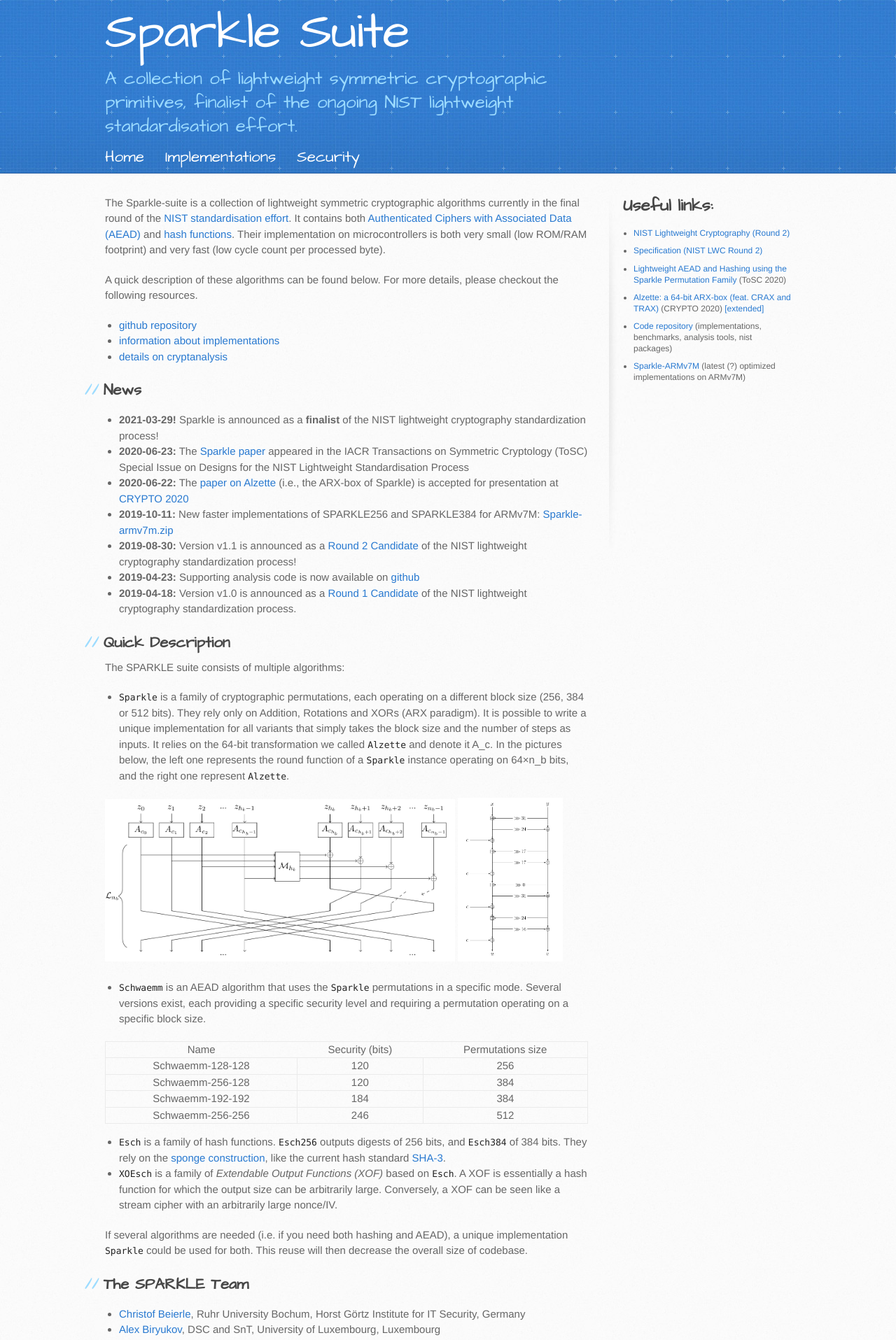
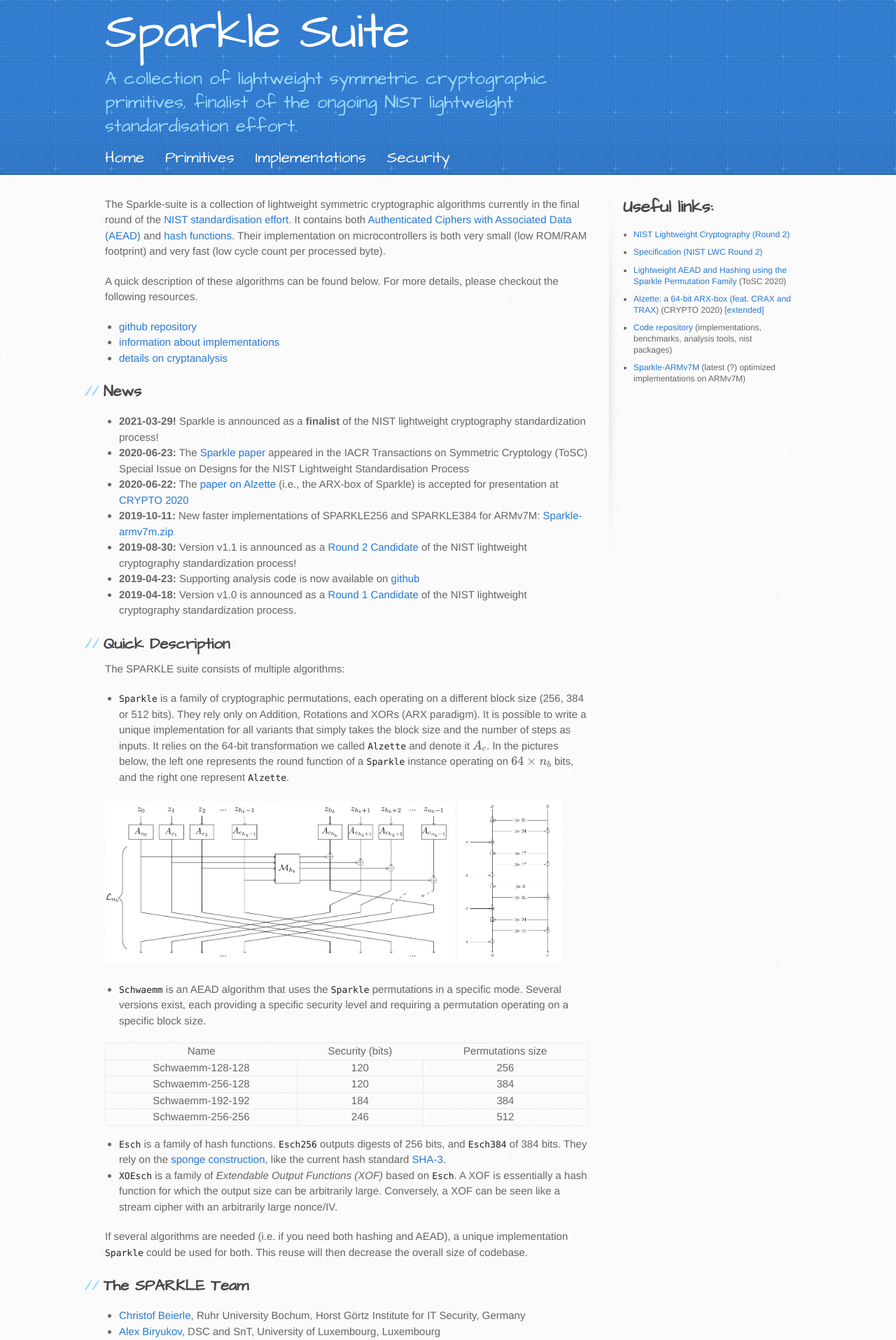
Before and after one commit to sparkle-lwc/sparkle-lwc.github.io, a Jekyll site: the page built from index.markdown, in a window 1280 px wide. Shown: the top 1915 px of the page at 70% size. Built offline with Jekyll 4.4.1, drawn with Linux system fonts in a browser that asks for light colours; nearby versions of some CDN libraries.

Commit message:
Primitives

```diff
--- a/_layouts/default.html
+++ b/_layouts/default.html
@@ -28,7 +28,16 @@
         <h1><a href="{{ site.url }}">{{ site.title }}</a></h1>
         <h2> {{ site.description }} </h2>
         <nav>
-          <a href="/">Home</a>
+          <a class="menuitem" href="/">Home</a>
+          <div class="dropdown">
+            <button class="menuitem dropbtn">Primitives</button>
+            <div class="dropdown-content">
+              <a href="/alzette/">Alzette - ARX-box</a>
+              <a href="/sparkle/">Sparkle - Permutation</a>
+              <a href="/esch/">(XO)Esch - (extendable output) hash function</a>
+              <a href="/schwaemm/">Schwaemm - Authenticated Encryption</a>
+            </div>
+          </div>
           <a href="/implementations">Implementations</a>
           <a href="/security/">Security</a>
         </nav>
--- a/index.markdown
+++ b/index.markdown
@@ -31,7 +31,7 @@
 
 The SPARKLE suite consists of multiple algorithms:
 - `Sparkle` is a family of cryptographic permutations, each operating on a different block size (256, 384 or 512 bits). They rely only on Addition, Rotations and XORs (ARX paradigm). It is possible to write a unique implementation for all variants that simply takes the block size and the number of steps as inputs.
-It relies on the 64-bit transformation we called `Alzette` and denote it A_c. In the pictures below, the left one represents the round function of a `Sparkle` instance operating on 64×n_b bits, and the right one represent `Alzette`.
+It relies on the 64-bit transformation we called `Alzette` and denote it $$A_c$$. In the pictures below, the left one represents the round function of a `Sparkle` instance operating on $$64×n_b$$ bits, and the right one represent `Alzette`.
 
 <img src="./assets/sparkle-round.png" width="500" alt="A diagram of the round function of `Sparkle`">
 <img src="./assets/alzette.png" width="150" alt="The `Alzette` transformation">
--- a/stylesheets/stylesheet.css
+++ b/stylesheets/stylesheet.css
@@ -886,13 +886,59 @@
 nav {
   padding-top: 10px;
 }
-nav a {
+nav a, nav button {
+  padding-left: 0px;
   padding-right: 24px;
   font-size: 150%;
+  color: white;
 }
-nav a, h1 a {
+h1 a {
   color: white;
 }
 nav a:hover, h1 a:hover {
   color: #eee;
 }
+
+/* https://www.w3schools.com/howto/howto_css_dropdown.asp */
+/* Dropdown Button */
+.dropbtn {
+  background: none;
+  border: none;
+}
+
+/* The container <div> - needed to position the dropdown content */
+.dropdown {
+  position: relative;
+  display: inline-block;
+}
+
+/* Dropdown Content (Hidden by Default) */
+.dropdown-content {
+  display: none;
+  position: absolute;
+  background-color: #f1f1f1;
+  min-width: 240px;
+  box-shadow: 0px 8px 16px 0px rgba(0,0,0,0.2);
+  z-index: 1;
+  font-size: 75%;
+}
+
+/* Links inside the dropdown */
+.dropdown-content a {
+  color: black;
+  padding: 12px 16px;
+  text-decoration: none;
+  display: block;
+}
+
+/* Change color of dropdown links on hover */
+.dropdown-content a:hover {background-color: #ddd;}
+
+/* Show the dropdown menu on hover */
+.dropdown:hover .dropdown-content {display: block;}
+
+/* Change the background color of the dropdown button when the dropdown content is shown */
+.dropdown:hover .dropbtn {
+  /*background-color: #9ddcff;*/
+  color: #ddd;
+}
```
Also changed, not shown: prim_alzette.markdown (added, +13 -0 lines), prim_esch.markdown (added, +9 -0 lines), prim_schwaemm.markdown (added, +10 -0 lines), prim_sparkle.markdown (added, +60 -0 lines).
